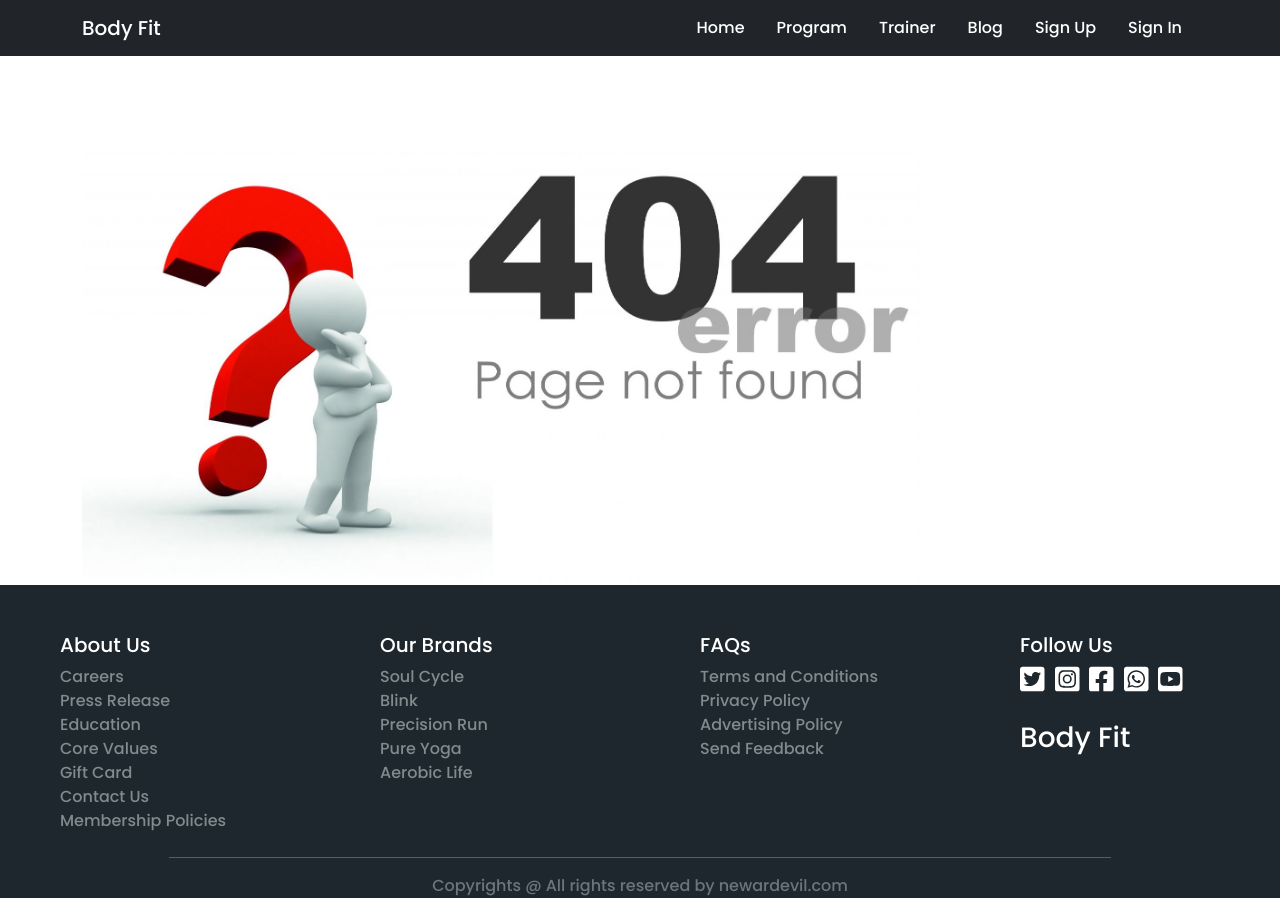
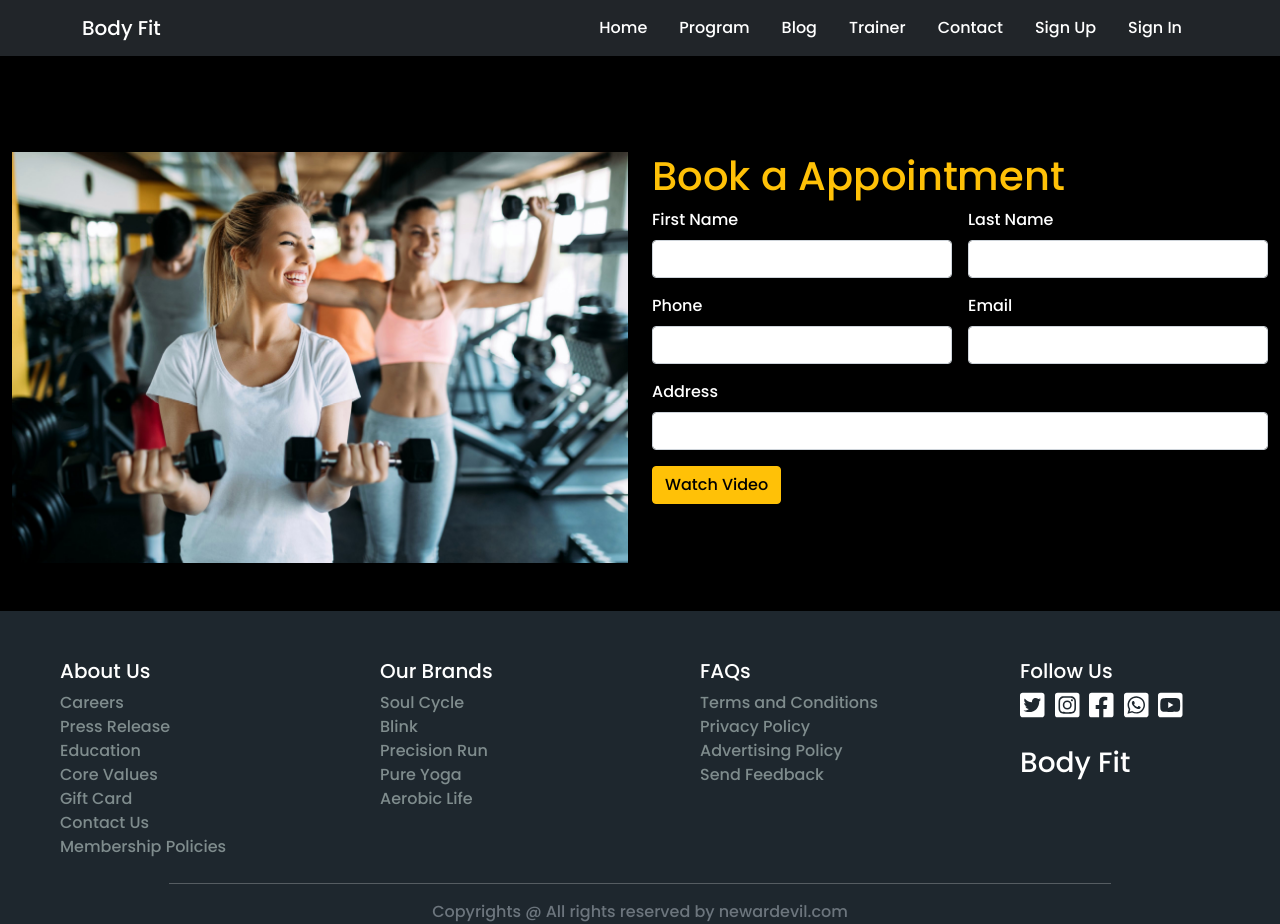
Before and after one commit to arunabhnewar/body-fit-fitness, a React (Create React App) app: page /contact in a window 1280 px wide. Before the commit the page ends 898 px from the top, so only its background shows below. Built offline with nearby package versions, Linux system fonts and the light colour scheme; no server answers.

Commit message:
sixth commit

```diff
--- a/src/App.js
+++ b/src/App.js
@@ -12,6 +12,7 @@ import Blog from './Pages/Blog/Blog';
 import Login from './Pages/Login/Login/Login';
 import Registration from './Pages/Login/Registration/Registration';
 import Footer from './Pages/Shared/Footer/Footer';
+import Contact from './Pages/Contact/Contact';
 
 function App() {
   return (
@@ -35,6 +36,9 @@ function App() {
             <Route path="/trainer">
               <Trainer />
             </Route>
+            <Route path="/contact">
+              <Contact />
+            </Route>
             <PrivateRoute path="/blog">
               <Blog />
             </PrivateRoute>
--- a/src/Hooks/useFirebase.js
+++ b/src/Hooks/useFirebase.js
@@ -1,5 +1,5 @@
 import initializeAuthentication from "../Pages/Login/Firebase/firebase.init";
-import { getAuth, signInWithPopup, GoogleAuthProvider, signOut, onAuthStateChanged, signInWithEmailAndPassword, sendPasswordResetEmail, createUserWithEmailAndPassword, sendEmailVerification, updateProfile } from "firebase/auth";
+import { getAuth, signInWithPopup, GoogleAuthProvider, signOut, onAuthStateChanged, signInWithEmailAndPassword, createUserWithEmailAndPassword, sendEmailVerification, updateProfile, GithubAuthProvider } from "firebase/auth";
 import { useEffect, useState } from "react";
 
 
@@ -15,6 +15,7 @@ const useFirebase = () => {
 
     const auth = getAuth();
     const googleProvider = new GoogleAuthProvider();
+    const githubProvider = new GithubAuthProvider();
 
 
     //name
@@ -41,17 +42,18 @@ const useFirebase = () => {
                 console.log(user);
                 setError('')
                 setUserName();
-            }).catch(error => {
+            })
+            .catch(error => {
                 setError(error.message)
             })
     }
 
-
+    // set user name
     const setUserName = () => {
         updateProfile(auth.currentUser, { displayName: name })
             .then(result => { })
     }
-
+    // very email
     const verifyEmail = () => {
         sendEmailVerification(auth.currentUser)
             .then(result => { })
@@ -61,20 +63,14 @@ const useFirebase = () => {
         return signInWithPopup(auth, googleProvider)
     }
 
+    // github sign in
+    const signInUsingGithub = () => {
+        return signInWithPopup(auth, githubProvider)
+    }
 
+    // handle login
     const handleLogin = () => {
         return signInWithEmailAndPassword(auth, email, password)
-    }
-
-
-    const handleResetPassword = (email) => {
-        sendPasswordResetEmail(auth, email)
-            .then(result => {
-                setEmail(user)
-            })
-            .catch(error => {
-                setError(error.message)
-            })
     }
 
     useEffect(() => {
@@ -89,7 +85,7 @@ const useFirebase = () => {
         return () => unsubscribed;
     }, [])
 
-
+    // handle log out
     const logOut = () => {
         signOut(auth)
 
@@ -105,12 +101,12 @@ const useFirebase = () => {
         sendEmailVerification,
         setUserName,
         signInUsingGoogle,
+        signInUsingGithub,
         newRegister,
         handleLogin,
         getName,
         getEmail,
         getPassword,
-        handleResetPassword,
         logOut
     }
 }
--- a/src/Pages/Blog/Blog.js
+++ b/src/Pages/Blog/Blog.js
@@ -1,5 +1,6 @@
 import React from 'react';
 import './Blog.css';
+import Bounce from 'react-reveal/Bounce';
 import Zoom from 'react-reveal/Zoom';
 import blog1 from '../../images/blog/blog-1.png';
 import blog2 from '../../images/blog/blog-2.png';
@@ -21,6 +22,7 @@ const Blog = () => {
 
             <div className="row mt-5">
 
+                <Bounce left cascade>
                     <div className="col-sm-12 col-md-4 mx-auto">
                         <div className="card mx-auto mb-5" style={{ width: "18rem" }}>
                             <img src={blog1} class="card-img-top" alt="" />
@@ -44,7 +46,6 @@ const Blog = () => {
                             </div>
                         </div>
                     </div>
-
 
                     <div className="col-sm-12 col-md-4 mx-auto">
                         <div className="card mx-auto mb-5" style={{ width: "18rem" }}>
@@ -70,6 +71,7 @@ const Blog = () => {
                         </div>
                     </div>
 
+
                     <div className="col-sm-12 col-md-4 mx-auto">
                         <div className="card mb-5 mx-auto" style={{ width: "18rem" }}>
                             <img src={blog5} class="card-img-top" alt="" />
@@ -94,6 +96,7 @@ const Blog = () => {
                         </div>
                     </div>
 
+                </Bounce>
 
             </div>
         </div>
--- /dev/null
+++ b/src/Pages/Contact/Contact.css
@@ -0,0 +1,3 @@
+.container-content{
+    background-color: #000;
+}
--- /dev/null
+++ b/src/Pages/Contact/Contact.js
@@ -0,0 +1,61 @@
+import React from 'react';
+import './Contact.css';
+import contact from '../../images/contact.jpg';
+import { Button } from 'react-bootstrap';
+import Bounce from 'react-reveal/Bounce';
+import Zoom from 'react-reveal/Zoom';
+
+const Contact = () => {
+    return (
+        <div className="container-fluid container-content pt-5">
+            <div className="row pt-5">
+                <div className="col-sm-12 col-md-6 mb-5">
+                    <Bounce left cascade>
+                        <img className="img-fluid" src={contact} alt="" />
+                    </Bounce>
+                </div>
+
+                <div className="col-sm-12 col-md-6 mb-5 mx-auto">
+                    <Zoom right cascade>
+                        <h1 className="text-warning">Book a Appointment</h1>
+                    </Zoom>
+
+                    <Bounce right cascade>
+                        <form className="row g-3">
+                            <div className="col-md-6  col-sm-12">
+                                <label htmlFor="inputFirstName" className="form-label text-white">First Name</label>
+                                <input type="name" className="form-control" id="inputFirstName" />
+                            </div>
+
+                            <div className="col-md-6  col-sm-12">
+                                <label htmlFor="inputLastName" className="form-label text-white">Last Name</label>
+                                <input type="name" className="form-control" id="inputLastName" />
+                            </div>
+
+                            <div className="col-md-6  col-sm-12">
+                                <label htmlFor="inputPhone" className="form-label text-white">Phone</label>
+                                <input type="phone" className="form-control" id="inputPhone" />
+                            </div>
+
+                            <div className="col-md-6  col-sm-12">
+                                <label htmlFor="inputEmail" className="form-label text-white">Email</label>
+                                <input type="email" className="form-control" id="inputEmail" />
+                            </div>
+
+                            <div className="col-md-12 col-sm-12">
+                                <label htmlFor="inputAddress" className="form-label text-white">Address</label>
+                                <input type="text" className="form-control" id="inputAddress" />
+                            </div>
+
+                            <div className="col-12">
+                                <Button href="#" className="btn btn-warning">Watch Video</Button>
+                            </div>
+                        </form>
+                    </Bounce>
+                </div>
+            </div>
+        </div>
+    );
+};
+
+export default Contact;
--- a/src/Pages/Home/Information/Information.js
+++ b/src/Pages/Home/Information/Information.js
@@ -1,10 +1,12 @@
 import { faClock, faPhoneAlt, faStreetView } from '@fortawesome/free-solid-svg-icons';
 import { FontAwesomeIcon } from '@fortawesome/react-fontawesome';
 import React from 'react';
+import Bounce from 'react-reveal/Bounce';
 
 const Information = () => {
     return (
         <div className="container my-3">
+            <Bounce left cascade>
                 <div className="bg-warning">
                     <div className="row mx-auto">
 
@@ -25,12 +27,9 @@ const Information = () => {
                             <FontAwesomeIcon icon={faClock} /> <span>
                                 8:00am - 9:00pm</span>
                         </div>
-
-
-
                     </div>
-
                 </div>
+            </Bounce>
         </div>
     );
 };
--- a/src/Pages/Home/Packages/Packages.js
+++ b/src/Pages/Home/Packages/Packages.js
@@ -1,5 +1,6 @@
 import React from 'react';
 import Zoom from 'react-reveal/Zoom';
+import Bounce from 'react-reveal/Bounce';
 import package1 from '../../../images/package/package-1.png';
 import package2 from '../../../images/package/package-2.png';
 import package3 from '../../../images/package/package-3.png';
@@ -14,6 +15,8 @@ const Packages = () => {
             </Zoom>
 
             <div className="row mt-5 mx-auto">
+
+                <Bounce right cascade>
                     <div className="col-sm-12 col-md-4">
                         <div>
                             <img className="img-fluid" src={package1} alt="" />
@@ -55,6 +58,8 @@ const Packages = () => {
                             <hr className="text-muted mx-auto" />
                         </div>
                     </div>
+
+                </Bounce>
             </div>
         </div>
     );
--- a/src/Pages/Home/SingleProgram/SingleProgram.js
+++ b/src/Pages/Home/SingleProgram/SingleProgram.js
@@ -1,13 +1,15 @@
 import React from 'react';
 import { Card, Button } from 'react-bootstrap';
+import Bounce from 'react-reveal/Bounce';
 import { Link } from 'react-router-dom';
 
 const SingleProgram = (props) => {
     const { id, name, img, charge, instructor } = props.singleProgram;
     return (
+
         <div className="row mx-auto">
+            <Bounce left cascade>
                 <div className="col-md-4 col-sm-12">
-
                     <Card className="mx-auto my-3" style={{ width: '18rem' }} >
                         <Card.Img variant="top" src={img} />
                         <Card.Body>
@@ -27,6 +29,7 @@ const SingleProgram = (props) => {
                         </Card.Body>
                     </Card>
                 </div>
+            </Bounce>
         </div>
     );
 };
--- a/src/Pages/Login/Login/Login.js
+++ b/src/Pages/Login/Login/Login.js
@@ -1,4 +1,4 @@
-import { faGoogle } from '@fortawesome/free-brands-svg-icons';
+import { faGithub, faGoogle } from '@fortawesome/free-brands-svg-icons';
 import { faEnvelope, faUnlock } from '@fortawesome/free-solid-svg-icons';
 import { FontAwesomeIcon } from '@fortawesome/react-fontawesome';
 import React from 'react';
@@ -10,7 +10,7 @@ import login from '../../../images/login-2.png';
 
 const Login = () => {
     const { allContext } = useAuth();
-    const { setUser, signInUsingGoogle, handleLogin, getEmail, getPassword, setError, } = allContext;
+    const { setUser, handleLogin, getEmail, getPassword, setError, signInUsingGoogle, signInUsingGithub } = allContext;
 
     const location = useLocation();
     const history = useHistory();
@@ -22,6 +22,15 @@ const Login = () => {
         signInUsingGoogle()
             .then(result => {
                 console.log(result);
+                setUser(result.user)
+                history.push(redirect)
+            })
+    }
+
+    const handleGithubSignIn = (e) => {
+        e.preventDefault();
+        signInUsingGithub()
+            .then(result => {
                 setUser(result.user)
                 history.push(redirect)
             })
@@ -73,6 +82,8 @@ const Login = () => {
                         <p>-------or---------</p>
                         <button onClick={handleGoogleSignIn} type="submit" className="btn btn-warning me-2"> <FontAwesomeIcon icon={faGoogle} /> Google Sign In</button>
 
+                        <button onClick={handleGithubSignIn} type="submit" className="btn btn-dark me-2"> <FontAwesomeIcon icon={faGithub} /> Github Sign In</button>
+
                     </form>
                 </div>
             </div>
--- a/src/Pages/Shared/Menubar/Menubar.js
+++ b/src/Pages/Shared/Menubar/Menubar.js
@@ -18,8 +18,9 @@ const Menubar = () => {
                     <Navbar.Collapse className="justify-content-end">
                         <Nav.Link as={HashLink} className="menu-items" to="/home#home">Home</Nav.Link>
                         <Nav.Link as={HashLink} className="menu-items" to="/home#program">Program</Nav.Link>
+                        <Nav.Link as={HashLink} className="menu-items" to="/blog">Blog</Nav.Link>
                         <Nav.Link as={HashLink} className="menu-items" to="/trainer">Trainer</Nav.Link>
-                        <Nav.Link as={HashLink} className="menu-items" to="/blog">Blog</Nav.Link>
+                        <Nav.Link as={HashLink} className="menu-items" to="/contact">Contact</Nav.Link>
 
                         {!user?.email ? (
                             <>
```
Also changed, not shown: src/images/contact.jpg (added). Lines whose indentation alone changed are shown as unchanged.
